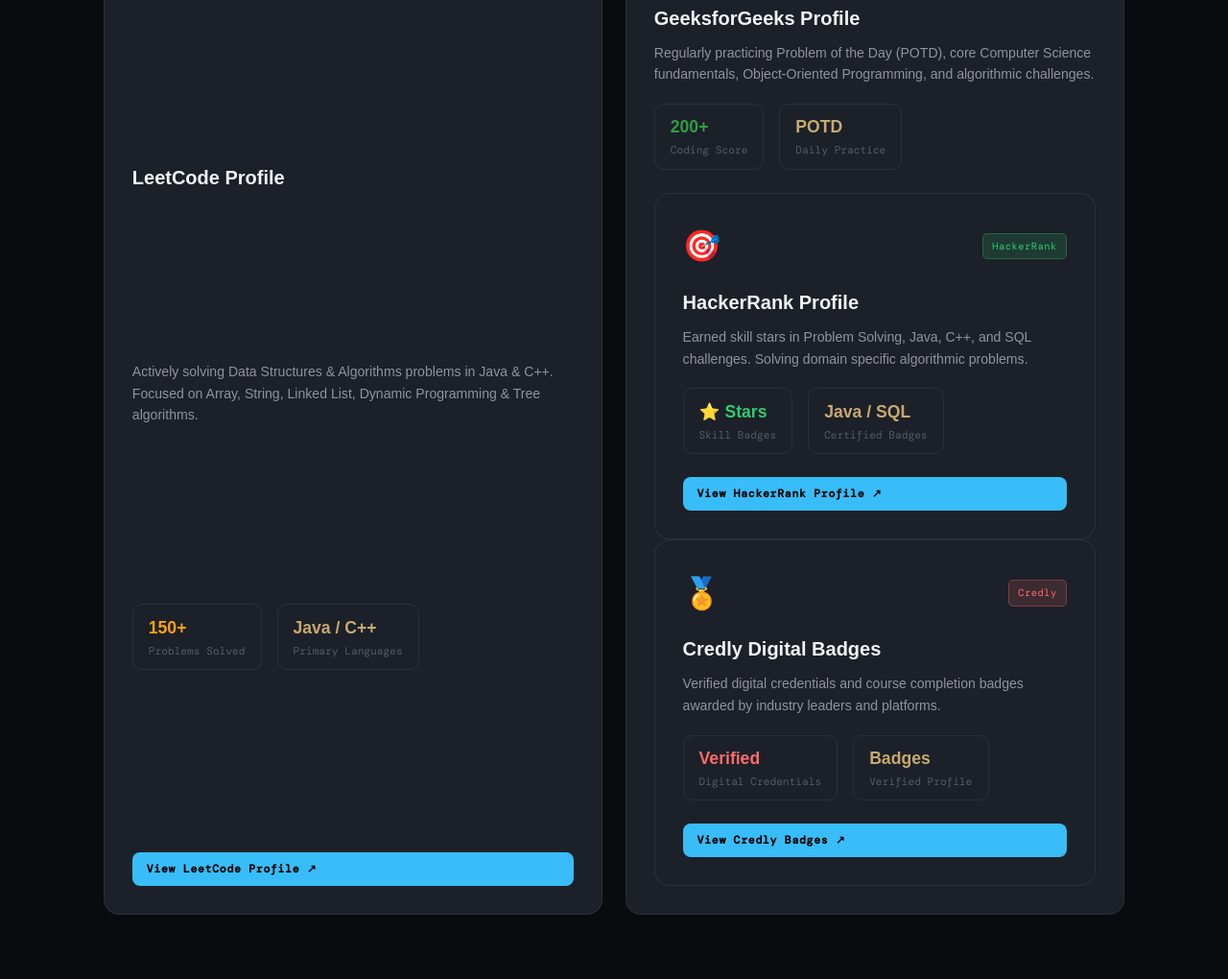
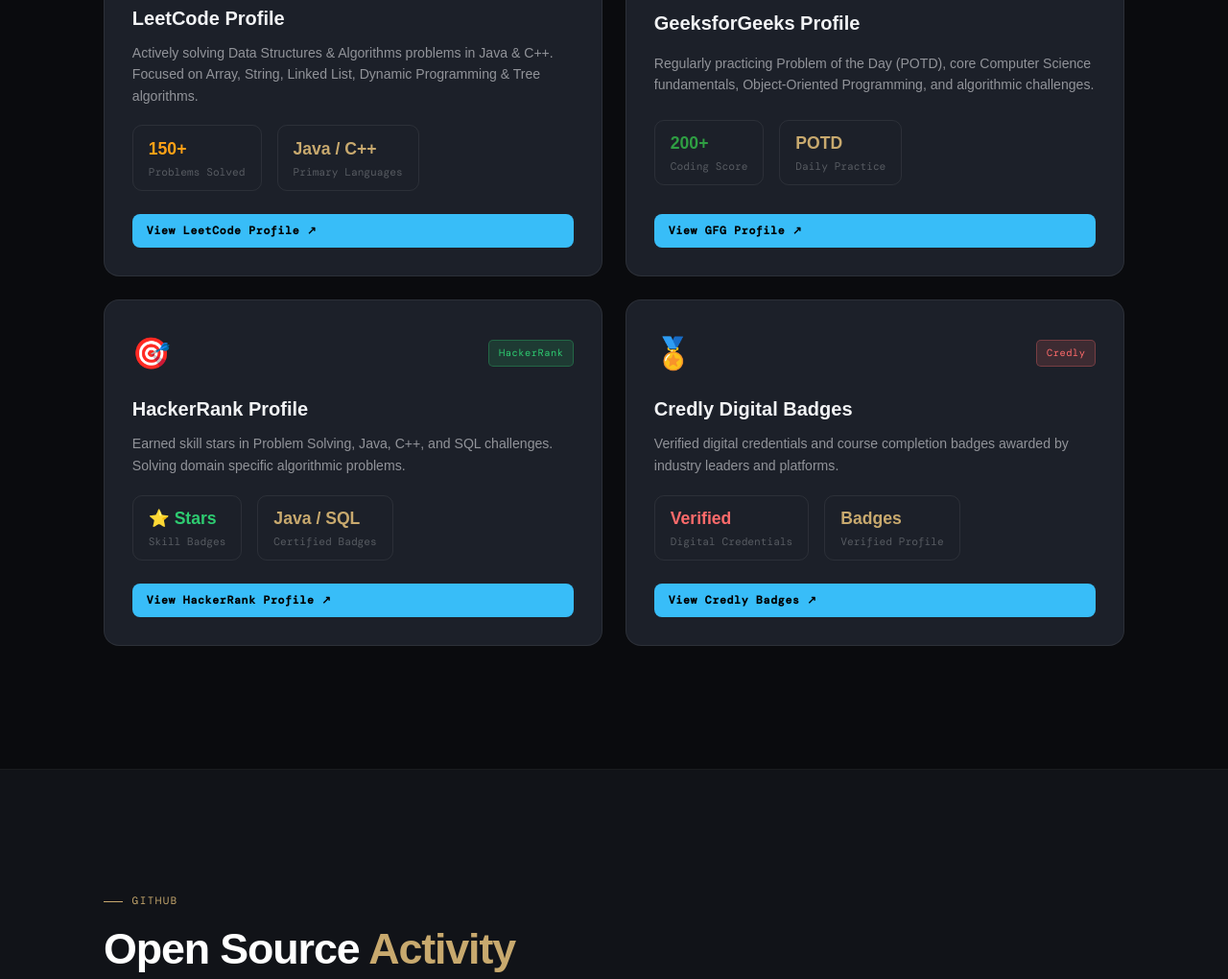
Before and after one commit to Kiran-Rathod-R/portfolio, a plain HTML site: page frontend/index.html in a window 1280 px wide. Shown: the part 7467-8487 px from the top of the page at 96% size. Drawn offline with nearby package versions, Linux system fonts and the light colour scheme; a web font is replaced by a local one.

Commit message:
Fix GeeksforGeeks profile card HTML markup and link button

```diff
--- a/frontend/index.html
+++ b/frontend/index.html
@@ -633,6 +633,8 @@
               <div style="font-size: 0.7rem; color: var(--white-dim); font-family: var(--font-mono);">Daily Practice</div>
             </div>
           </div>
+          <a href="https://www.geeksforgeeks.org/profile/kiranr77" target="_blank" class="proj-link" style="margin: 0;">View GFG Profile ↗</a>
+        </div>
         <!-- HackerRank Card -->
         <div class="cert-card reveal reveal-delay-2" style="text-align: left; background: var(--surface); border: 1px solid var(--line); padding: 1.8rem; border-radius: var(--r-lg);">
           <div style="display: flex; align-items: center; justify-content: space-between; margin-bottom: 1rem;">
```
